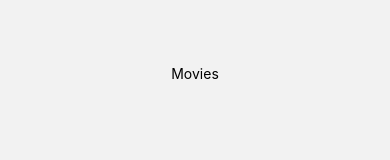
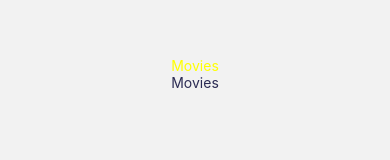
Before and after one commit to Hayeon-Lee/noovies, a React Native app: screen /Movies in a window 390 px wide. Shown: the part 324-484 px from the top of the page. Built offline with nearby package versions, Linux system fonts and the light colour scheme.

Commit message:
feat: Install Styled Component and Use it

```diff
--- a/package.json
+++ b/package.json
@@ -18,7 +18,8 @@
     "react": "18.2.0",
     "react-native": "0.72.5",
     "react-native-safe-area-context": "4.6.3",
-    "react-native-screens": "~3.22.0"
+    "react-native-screens": "~3.22.0",
+    "styled-components": "^6.0.8"
   },
   "devDependencies": {
     "@babel/core": "^7.20.0"
--- a/screens/Movies.js
+++ b/screens/Movies.js
@@ -1,14 +1,27 @@
 import React from "react";
 import { TouchableOpacity, Text } from "react-native";
+import styled from "styled-components/native";
+import { BLACK_COLOR } from "../colors";
+
+const Btn = styled.TouchableOpacity`
+  flex: 1;
+  justify-content: center;
+  align-items: center;
+`;
+
+const Title = styled.Text`
+  color: ${(props) => (props.selected ? BLACK_COLOR : "yellow")};
+`;
 
 const Movies = ({ navigation: { navigate } }) => {
   return (
-    <TouchableOpacity
+    <Btn
       onPress={() => navigate("Stack", { screen: "Three" })}
       style={{ flex: 1, justifyContent: "center", alignItems: "center" }}
     >
-      <Text>Movies</Text>
-    </TouchableOpacity>
+      <Title selected={false}>Movies</Title>
+      <Title selected={true}>Movies</Title>
+    </Btn>
   );
 };
 
```
Also changed, not shown: 2 other files (tests, documents, lock files or other folders).
